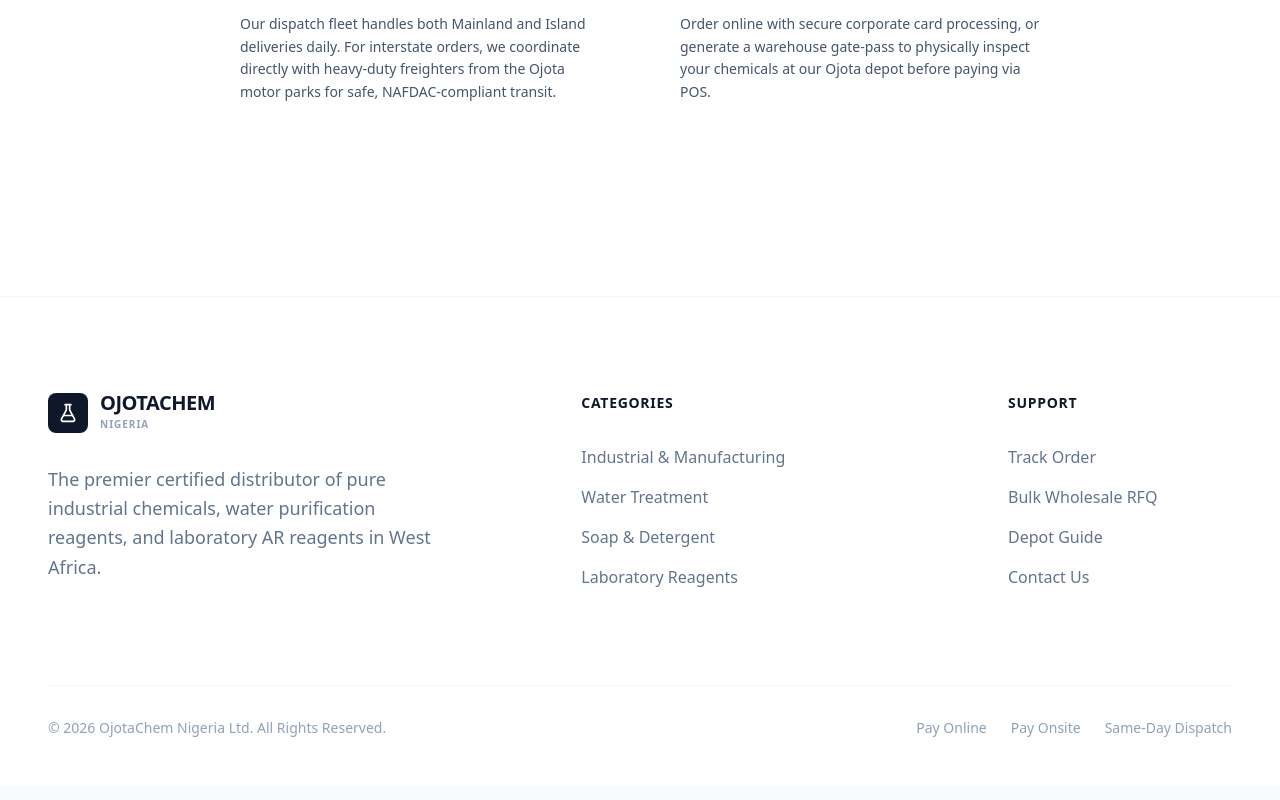
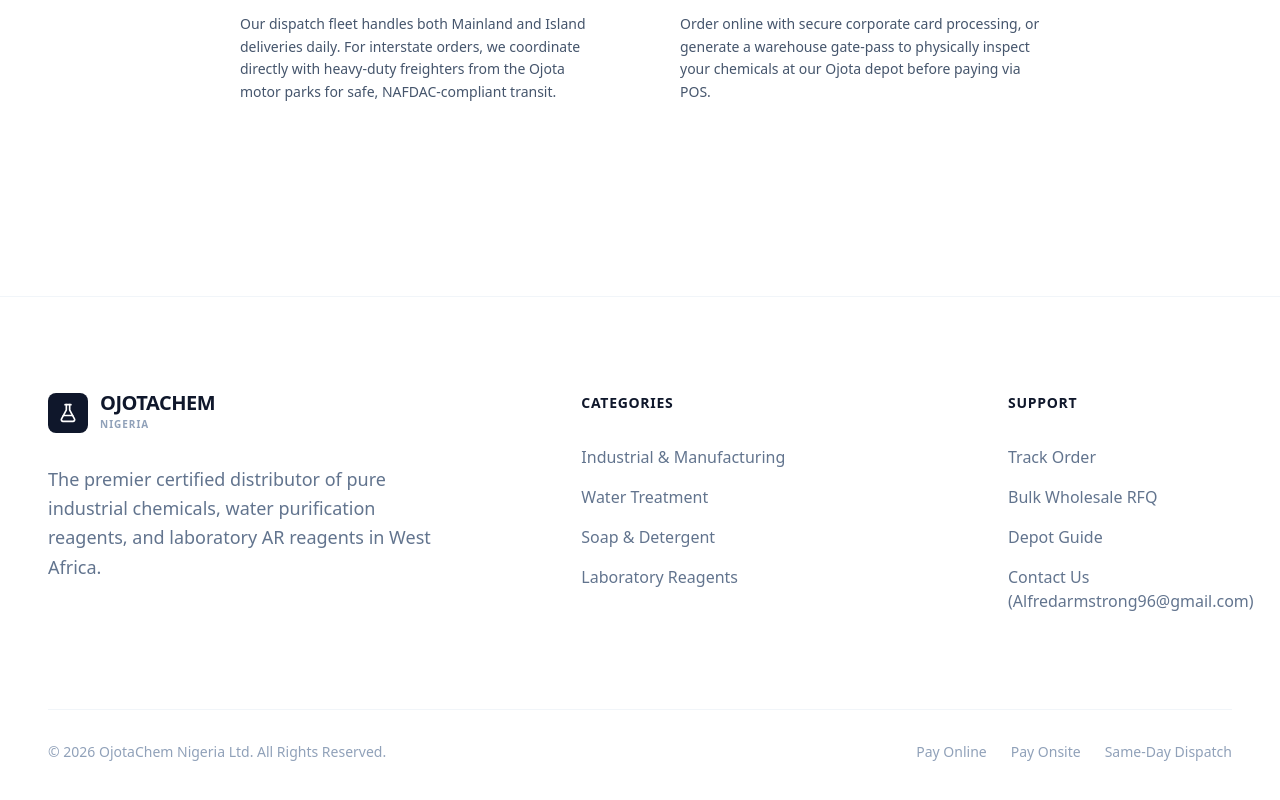
Before and after one commit to Kuino19/ojotachem, a Next.js app: page / in a window 1280 px wide. Shown: the part 4761-5561 px from the top of the page. Built offline with nearby package versions, Linux system fonts and the light colour scheme; no server answers.

Commit message:
Update official contact and order email to Alfredarmstrong96@gmail.com

```diff
--- a/src/app/api/checkout/route.ts
+++ b/src/app/api/checkout/route.ts
@@ -17,7 +17,7 @@
       return NextResponse.json({ error: 'Paystack Secret not found' }, { status: 500 });
     }
 
-    // Initialize Paystack FIRST so we can use its reference as Order ID
+    const origin = req.headers.get('origin') || 'https://ojotachem.vercel.app';
     const paystackRes = await fetch('https://api.paystack.co/transaction/initialize', {
       method: 'POST',
       headers: {
@@ -25,9 +25,9 @@
         'Content-Type': 'application/json'
       },
       body: JSON.stringify({
-        email: userEmail || 'customer@ojotachem.com',
+        email: userEmail || 'Alfredarmstrong96@gmail.com',
         amount: Math.round(totalAmount * 100), // kobo
-        callback_url: 'http://localhost:3000/order-success'
+        callback_url: `${origin}/order-success`
       })
     });
 
--- a/src/components/Footer.tsx
+++ b/src/components/Footer.tsx
@@ -43,7 +43,7 @@
               <li><button onClick={() => setIsTrackModalOpen(true)} className="hover:text-slate-900 transition">Track Order</button></li>
               <li><button onClick={() => setIsRfqModalOpen(true)} className="hover:text-slate-900 transition">Bulk Wholesale RFQ</button></li>
               <li><Link href="/ojota-chemical-market" className="hover:text-slate-900 transition">Depot Guide</Link></li>
-              <li><a href="mailto:orders@ojotachem.com.ng" className="hover:text-slate-900 transition">Contact Us</a></li>
+              <li><a href="mailto:Alfredarmstrong96@gmail.com" className="hover:text-slate-900 transition">Contact Us (Alfredarmstrong96@gmail.com)</a></li>
             </ul>
           </div>
 
--- a/src/components/OrderSuccessModal.tsx
+++ b/src/components/OrderSuccessModal.tsx
@@ -82,7 +82,7 @@
                 Block 4, Ojota Chemical Market Complex, Off Ikorodu Road, Lagos
               </p>
               <p className="text-[11px] text-slate-500">
-                Phone: +234 803 294 8831 | orders@ojotachem.com.ng
+                Phone: +234 803 294 8831 | Alfredarmstrong96@gmail.com
               </p>
             </div>
 
--- a/src/components/TrackOrderModal.tsx
+++ b/src/components/TrackOrderModal.tsx
@@ -53,7 +53,7 @@
           orderId: query,
           customerName: 'Verified Chemical Purchaser',
           customerPhone: '0803 294 8831',
-          customerEmail: 'orders@ojotachem.com.ng',
+          customerEmail: 'Alfredarmstrong96@gmail.com',
           items: [],
           subtotal: 75000,
           deliveryFee: 0,
--- a/src/data/seo-config.ts
+++ b/src/data/seo-config.ts
@@ -8,8 +8,8 @@
   ogImage: '/images/ojota-chemicals-depot-lagos.jpg',
   telephone: '+234 803 294 8831',
   telephoneAlt: '+234 818 736 2901',
-  email: 'orders@ojotachem.com.ng',
-  salesEmail: 'sales@ojotachem.com.ng',
+  email: 'Alfredarmstrong96@gmail.com',
+  salesEmail: 'Alfredarmstrong96@gmail.com',
   address: {
     streetAddress: 'Block 4, Suite 12-18, Ojota Chemical Market Complex, Off Ikorodu Road',
     addressLocality: 'Ojota, Kosofe LGA',
```
